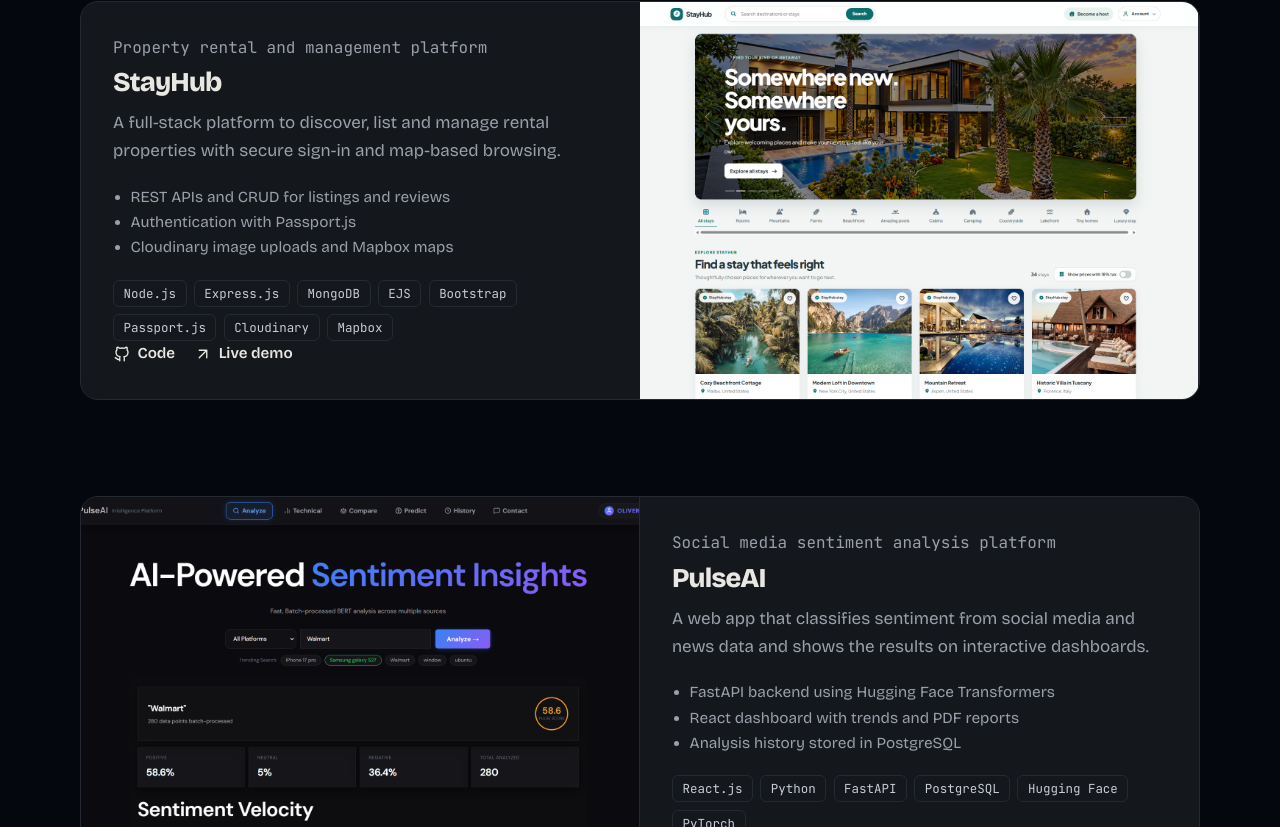
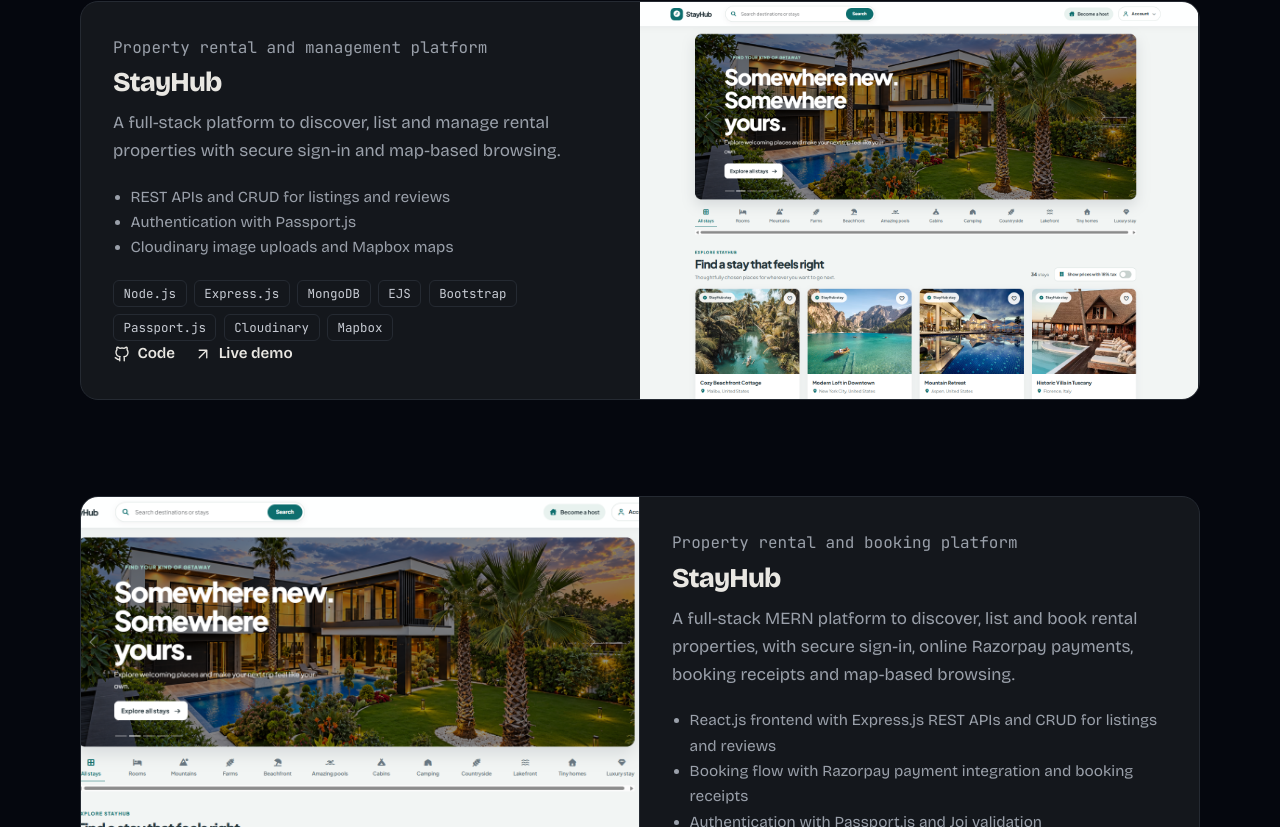
Before and after one commit to TabassumSK/MyPortfolio, a React (Vite) app: page / in a window 1280 px wide. Shown: the part 1973-2800 px from the top of the page. Built offline with nearby package versions, Linux system fonts and the light colour scheme.

Commit message:
Add StayHub project details to config
Added a new project entry for StayHub with detailed description, features, and tags.

```diff
--- a/src/config.js
+++ b/src/config.js
@@ -21,6 +21,18 @@
       desc: "A full-stack platform to discover, list and manage rental properties with secure sign-in and map-based browsing.",
       pts: ["REST APIs and CRUD for listings and reviews", "Authentication with Passport.js", "Cloudinary image uploads and Mapbox maps"],
       tags: ["Node.js", "Express.js", "MongoDB", "EJS", "Bootstrap", "Passport.js", "Cloudinary", "Mapbox"],
+      github: "https://github.com/TabassumSK/StayHub", demo: "stayhub-h65g.onrender.com"
+    },
+    {
+      title: "StayHub", cat: "Property rental and booking platform", m: 1,
+      cover: "/StayHub.png",
+      desc: "A full-stack MERN platform to discover, list and book rental properties, with secure sign-in, online Razorpay payments, booking receipts and map-based browsing.",
+      pts: [
+          "React.js frontend with Express.js REST APIs and CRUD for listings and reviews",
+          "Booking flow with Razorpay payment integration and booking receipts",
+          "Authentication with Passport.js and Joi validation",
+          "Cloudinary image uploads and Mapbox maps"],
+      tags: ["MongoDB", "Express.js", "React.js", "Node.js", "Bootstrap", "Passport.js", "Razorpay", "Cloudinary", "Mapbox"],
       github: "https://github.com/TabassumSK/StayHub", demo: "stayhub-h65g.onrender.com"
     },
     {
```
